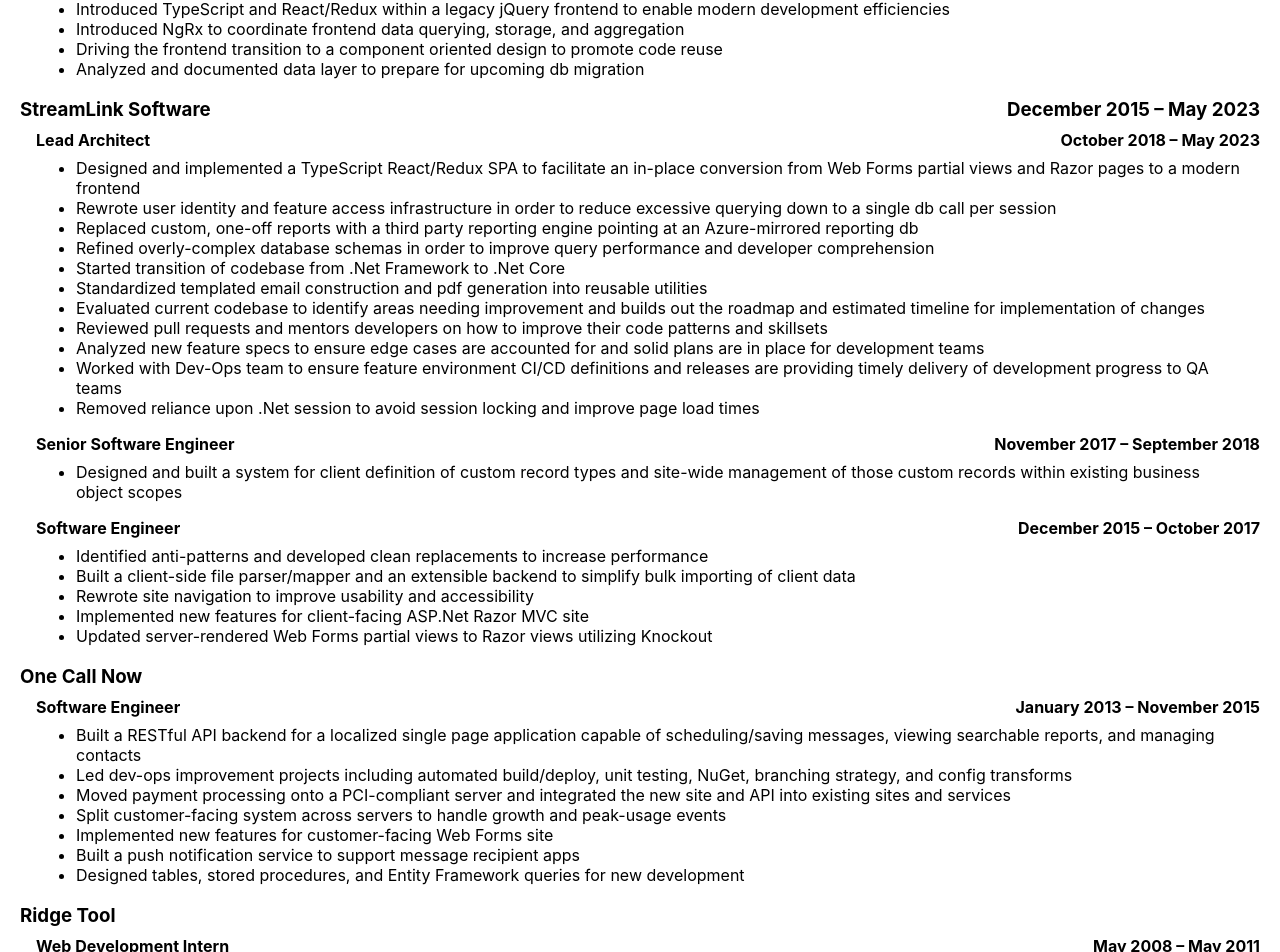
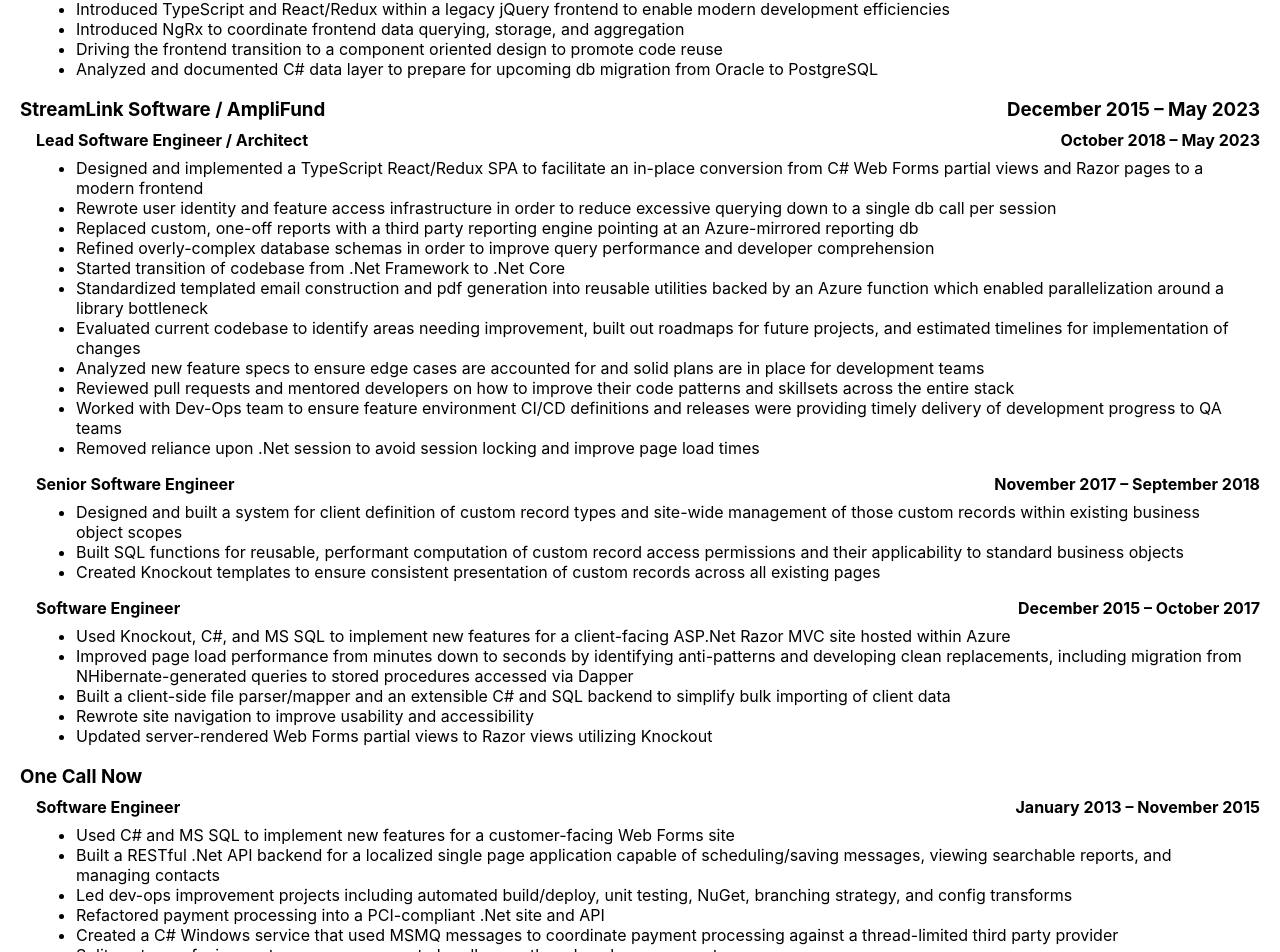
Before and after one commit to Jake-Lippert/react-resume, a React (Create React App) app: page / in a window 1280 px wide. Shown: the part 515-1467 px from the top of the page. Built offline with nearby package versions, Linux system fonts and the light colour scheme.

Commit message:
Clarifying languages and frameworks used within roles; Clarifying SL/AF company name switch and scope of Lead Architect role; Fixing some grammar

```diff
--- a/src/Data/ResumeData.ts
+++ b/src/Data/ResumeData.ts
@@ -60,29 +60,29 @@
 						'Introduced TypeScript and React/Redux within a legacy jQuery frontend to enable modern development efficiencies',
 						'Introduced NgRx to coordinate frontend data querying, storage, and aggregation',
 						'Driving the frontend transition to a component oriented design to promote code reuse',
-						'Analyzed and documented data layer to prepare for upcoming db migration'
+						'Analyzed and documented C# data layer to prepare for upcoming db migration from Oracle to PostgreSQL'
 					]
 				}
 			]
 		},
 		{
-			name: 'StreamLink Software',
+			name: 'StreamLink Software / AmpliFund',
 			experience: [
 				{
-					name: 'Lead Architect',
+					name: 'Lead Software Engineer / Architect',
 					start: new Date(2018, 9, 1),
 					end: new Date(2023, 4, 2),
 					details: [
-						'Designed and implemented a TypeScript React/Redux SPA to facilitate an in-place conversion from Web Forms partial views and Razor pages to a modern frontend',
+						'Designed and implemented a TypeScript React/Redux SPA to facilitate an in-place conversion from C# Web Forms partial views and Razor pages to a modern frontend',
 						'Rewrote user identity and feature access infrastructure in order to reduce excessive querying down to a single db call per session',
 						'Replaced custom, one-off reports with a third party reporting engine pointing at an Azure-mirrored reporting db',
 						'Refined overly-complex database schemas in order to improve query performance and developer comprehension',
 						'Started transition of codebase from .Net Framework to .Net Core',
-						'Standardized templated email construction and pdf generation into reusable utilities',
-						'Evaluated current codebase to identify areas needing improvement and builds out the roadmap and estimated timeline for implementation of changes',
-						'Reviewed pull requests and mentors developers on how to improve their code patterns and skillsets',
+						'Standardized templated email construction and pdf generation into reusable utilities backed by an Azure function which enabled parallelization around a library bottleneck',
+						'Evaluated current codebase to identify areas needing improvement, built out roadmaps for future projects, and estimated timelines for implementation of changes',
 						'Analyzed new feature specs to ensure edge cases are accounted for and solid plans are in place for development teams',
-						'Worked with Dev-Ops team to ensure feature environment CI/CD definitions and releases are providing timely delivery of development progress to QA teams',
+						'Reviewed pull requests and mentored developers on how to improve their code patterns and skillsets across the entire stack',
+						'Worked with Dev-Ops team to ensure feature environment CI/CD definitions and releases were providing timely delivery of development progress to QA teams',
 						'Removed reliance upon .Net session to avoid session locking and improve page load times'
 					]
 				},
@@ -91,7 +91,9 @@
 					start: new Date(2017, 10, 1),
 					end: new Date(2018, 8, 30),
 					details: [
-						'Designed and built a system for client definition of custom record types and site-wide management of those custom records within existing business object scopes'
+						'Designed and built a system for client definition of custom record types and site-wide management of those custom records within existing business object scopes',
+						'Built SQL functions for reusable, performant computation of custom record access permissions and their applicability to standard business objects',
+						'Created Knockout templates to ensure consistent presentation of custom records across all existing pages'
 					]
 				},
 				{
@@ -99,11 +101,11 @@
 					start: new Date(2015, 11, 1),
 					end: new Date(2017, 9, 31),
 					details: [
-						'Identified anti-patterns and developed clean replacements to increase performance',
-						'Built a client-side file parser/mapper and an extensible backend to simplify bulk importing of client data',
+						'Used Knockout, C#, and MS SQL to implement new features for a client-facing ASP.Net Razor MVC site hosted within Azure',
+						'Improved page load performance from minutes down to seconds by identifying anti-patterns and developing clean replacements, including migration from NHibernate-generated queries to stored procedures accessed via Dapper',
+						'Built a client-side file parser/mapper and an extensible C# and SQL backend to simplify bulk importing of client data',
 						'Rewrote site navigation to improve usability and accessibility',
-						'Implemented new features for client-facing ASP.Net Razor MVC site',
-						'Updated server-rendered Web Forms partial views to Razor views utilizing Knockout '
+						'Updated server-rendered Web Forms partial views to Razor views utilizing Knockout'
 					]
 				}
 			]
@@ -116,11 +118,12 @@
 					start: new Date(2013, 0, 14),
 					end: new Date(2015, 10, 30),
 					details: [
-						'Built a RESTful API backend for a localized single page application capable of scheduling/saving messages, viewing searchable reports, and managing contacts',
+						'Used C# and MS SQL to implement new features for a customer-facing Web Forms site',
+						'Built a RESTful .Net API backend for a localized single page application capable of scheduling/saving messages, viewing searchable reports, and managing contacts',
 						'Led dev-ops improvement projects including automated build/deploy, unit testing, NuGet, branching strategy, and config transforms',
-						'Moved payment processing onto a PCI-compliant server and integrated the new site and API into existing sites and services',
+						'Refactored payment processing into a PCI-compliant .Net site and API',
+						'Created a C# Windows service that used MSMQ messages to coordinate payment processing against a thread-limited third party provider',
 						'Split customer-facing system across servers to handle growth and peak-usage events',
-						'Implemented new features for customer-facing Web Forms site',
 						'Built a push notification service to support message recipient apps',
 						'Designed tables, stored procedures, and Entity Framework queries for new development'
 					]
@@ -135,9 +138,9 @@
 					start: new Date(2008, 4, 1),
 					end: new Date(2011, 4, 1),
 					details: [
-						'Worked on intranet pages used by other departments to help with fiscal analysis and factory floor operations',
+						'Worked on internal C# Web Forms pages used by other departments to help with fiscal analysis and factory floor operations',
 						'Implemented new features on public-facing sites including distributor ordering and consumer registration pages',
-						'Improved performance and added new business rules to order processing and other services'
+						'Improved SQL query performance and added new business rules to order processing and other services'
 					]
 				}
 			]
@@ -152,7 +155,7 @@
 					start: new Date(2006, 7, 1),
 					end: new Date(2012, 11, 1),
 					details: [
-						'Led software development for the solar car team, built a WCF service and Win Forms application which worked together to distribute electromagnetic motor simulations across ~400 campus computers and analyzed results using a Web Forms site'
+						'Led software development for the solar car team, built a WCF service and C# Win Forms application which worked together to distribute electromagnetic motor simulations across ~400 campus computers and analyzed results using a Web Forms site'
 					]
 				}
 			]
```
